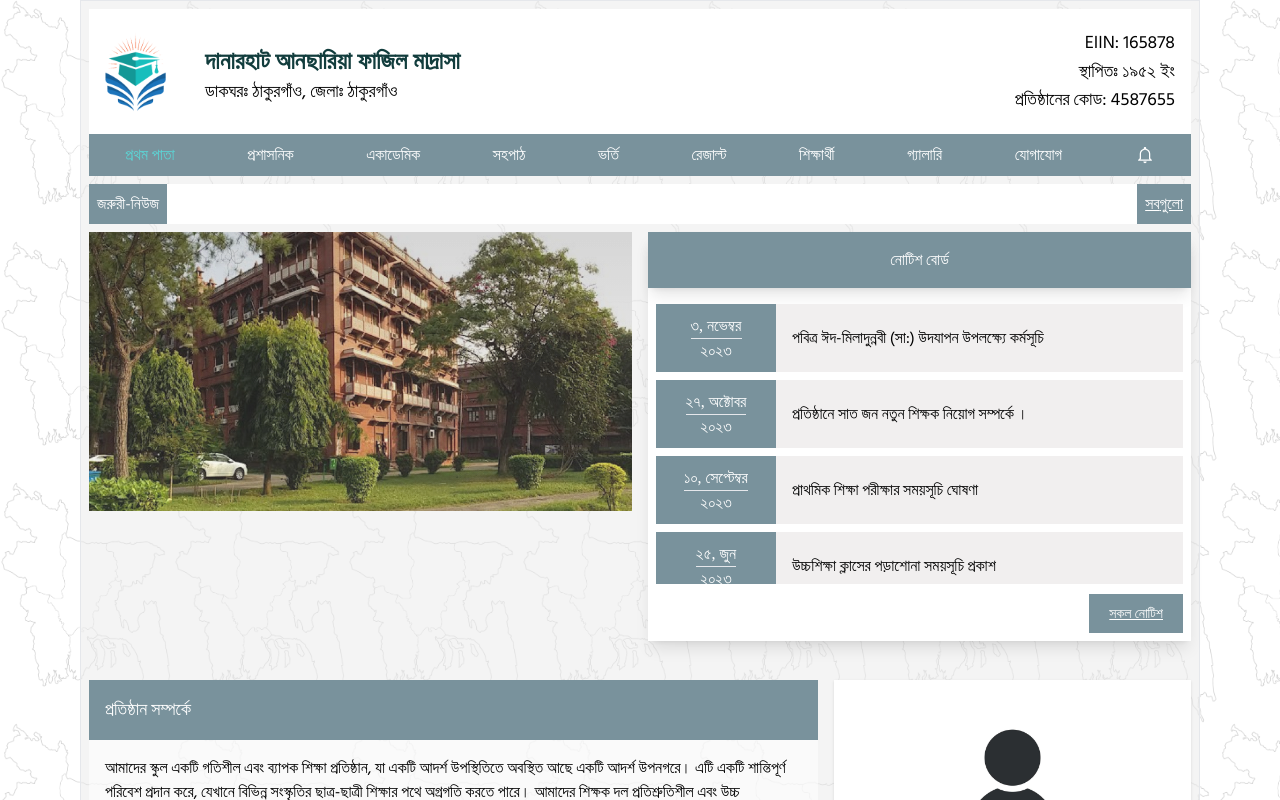
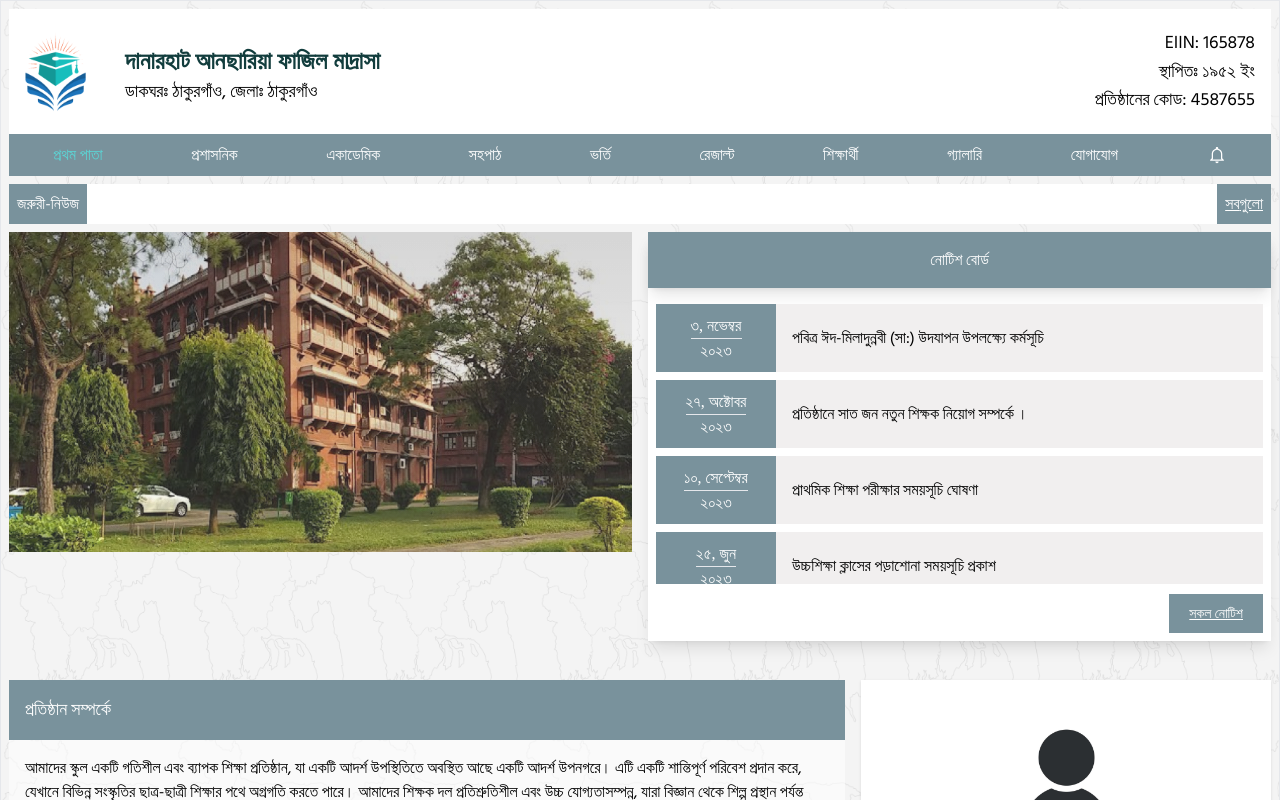
Before and after one commit to moududahmad99/educational-institution-web-portal, a React (Create React App) app: page / in a window 1280 px wide. Shown: the top 800 px of the page. Built offline with nearby package versions, Linux system fonts and the light colour scheme; a web font is replaced by a local one.

Commit message:
small change in tailwind config

```diff
--- a/tailwind.config.js
+++ b/tailwind.config.js
@@ -5,20 +5,20 @@ module.exports = {
   theme: {
     extend: {
       container: {
-        padding: {
-          DEFAULT: '1rem',
-          sm: '2rem',
-          lg: '4rem',
-          xl: '5rem',
-          '2xl': '10rem',
-          center: true,
-        },
+        // padding: {
+        //   DEFAULT: '1rem',
+        //   sm: '2rem',
+        //   lg: '4rem',
+        //   xl: '5rem',
+        //   '2xl': '10rem',
+        //   center: true,
+        // },
       },
     },
   },
   plugins: [
-    require('tailwindcss'),
-// eslint-disable-next-line
-    require('autoprefixer')
+    require("tailwindcss"),
+    // eslint-disable-next-line
+    require("autoprefixer"),
   ],
-}
+};
```
Also changed, not shown: src/pages/home/Home.jsx (+12 -12 lines), 1 other file (tests, documents, lock files or other folders).
